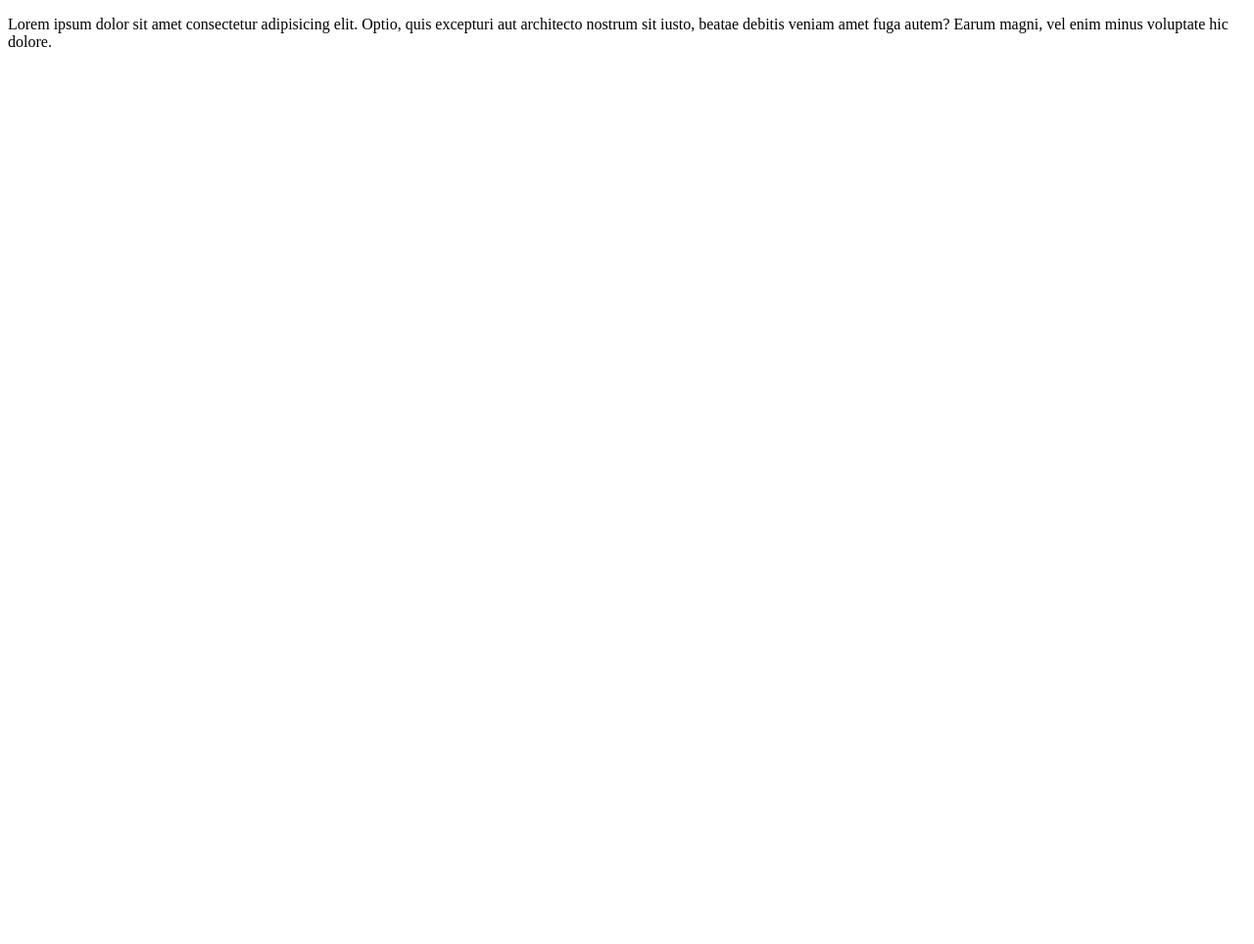
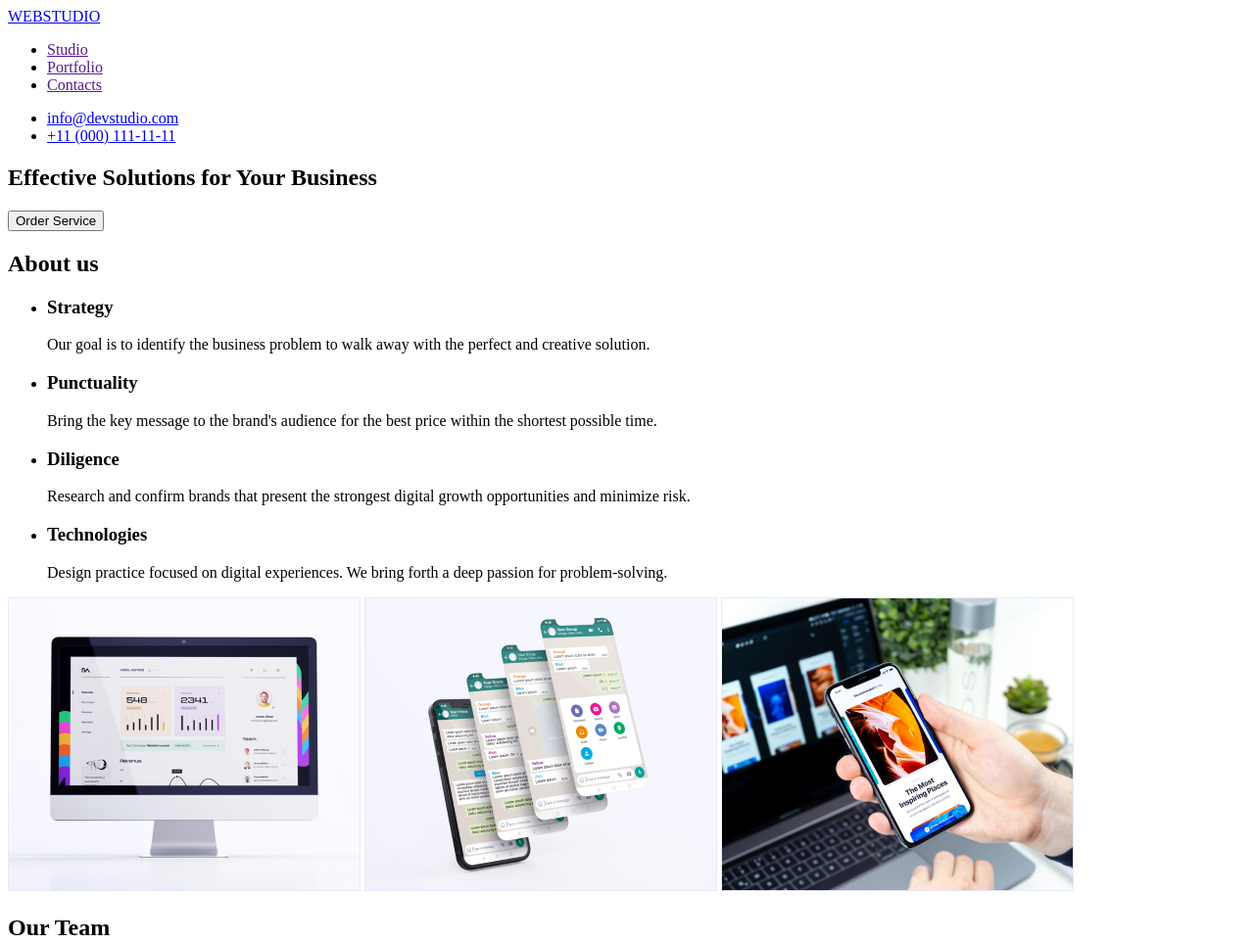
Before and after one commit to RomanMatkovskyi/goit-markup-hw-01, a plain HTML site: page index.html in a window 1280 px wide. Shown: the top 964 px of the page at 98% size. Before the commit the page ends 800 px from the top, so only its background shows below. Drawn offline with Linux system fonts and the light colour scheme.

Commit message:
Adding content

```diff
--- a/index.html
+++ b/index.html
@@ -8,10 +8,112 @@
   </head>
 
   <body>
-    <p>
-      Lorem ipsum dolor sit amet consectetur adipisicing elit. Optio, quis
-      excepturi aut architecto nostrum sit iusto, beatae debitis veniam amet
-      fuga autem? Earum magni, vel enim minus voluptate hic dolore.
-    </p>
+    <!-- header -->
+    <header>
+      <a href="./index.html">WEBSTUDIO</a>
+
+      <ul>
+        <li><a href="">Studio</a></li>
+        <li><a href="">Portfolio</a></li>
+        <li><a href="">Contacts</a></li>
+      </ul>
+
+      <ul>
+        <li><a href="mailto:info@devstudio.com">info@devstudio.com</a></li>
+        <li><a href="tel:+11 (000) 111-11-11">+11 (000) 111-11-11</a></li>
+      </ul>
+    </header>
+    <!-- hero -->
+    <section>
+      <h1>Effective Solutions for Your Business</h1>
+      <button type="button">Order Service</button>
+    </section>
+    <!-- About Us -->
+    <section>
+      <h2>About us</h2>
+      <ul>
+        <li>
+          <h3>Strategy</h3>
+          <p>
+            Our goal is to identify the business problem to walk away with the
+            perfect and creative solution.
+          </p>
+        </li>
+        <li>
+          <h3>Punctuality</h3>
+          <p>
+            Bring the key message to the brand's audience for the best price
+            within the shortest possible time.
+          </p>
+        </li>
+        <li>
+          <h3>Diligence</h3>
+          <p>
+            Research and confirm brands that present the strongest digital
+            growth opportunities and minimize risk.
+          </p>
+        </li>
+        <li>
+          <h3>Technologies</h3>
+          <p>
+            Design practice focused on digital experiences. We bring forth a
+            deep passion for problem-solving.
+          </p>
+        </li>
+      </ul>
+    </section>
+    <!-- Our services -->
+    <section>
+      <img
+        src="./images/screen.jpg"
+        alt="monitor with opened example of work"
+        width="360"
+      />
+      <img
+        src="./images/telegram.jpg"
+        alt="phone with telegram group"
+        width="360"
+      />
+      <img
+        src="./images/phone.jpg"
+        alt="phone with example of phone app"
+        width="360"
+      />
+    </section>
+    <!-- Team -->
+    <section>
+      <h2>Our Team</h2>
+      <ul>
+        <li>
+          <img src="./images/mark.jpg" alt="Mark Guerrero" />
+          <h3>Mark Guerrero</h3>
+          <p>Product Designer</p>
+        </li>
+        <li>
+          <img src="./images/tom.jpg" alt="Tom Ford" />
+          <h3>Tom Ford</h3>
+          <p>Frontend Developer</p>
+        </li>
+        <li>
+          <img src="./images/camila.jpg" alt="Camila Garcia" />
+          <h3>Camila Garcia</h3>
+          <p>Marketing</p>
+        </li>
+        <li>
+          <img src="./images/daniel.jpg" alt="Daniel Wilson" />
+          <h3>Daniel Wilson</h3>
+          <p>UI Designer</p>
+        </li>
+      </ul>
+    </section>
+    <!-- Footer -->
+    <footer>
+      <h2>WEBSTUDIO</h2>
+      <p>
+        Increase the flow of customers and <br />
+        sales for your business with digital <br />
+        marketing &#38 growth solutions.
+      </p>
+    </footer>
   </body>
 </html>
```
Also changed, not shown: images/camila.jpg (added), images/daniel.jpg (added), images/mark.jpg (added), images/phone.jpg (added), images/screen.jpg (added), images/telegram.jpg (added), images/tom.jpg (added).
